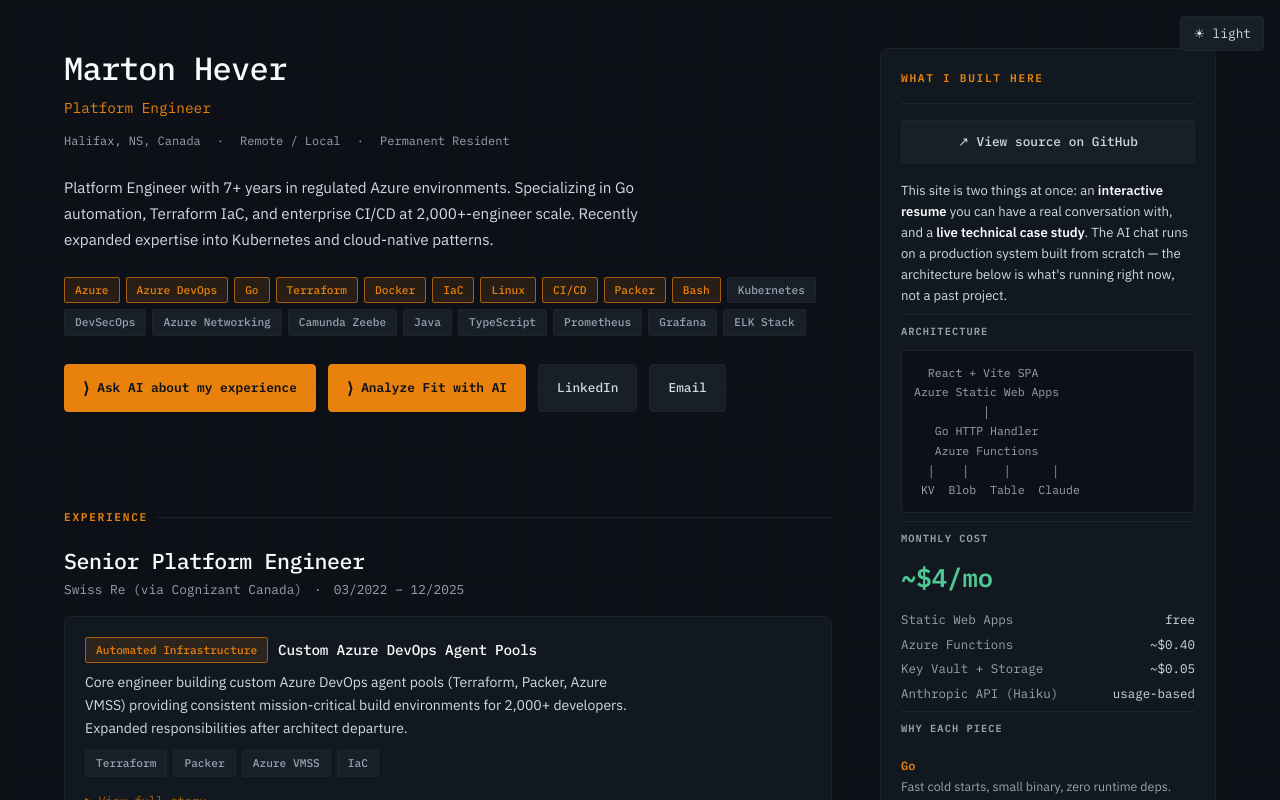
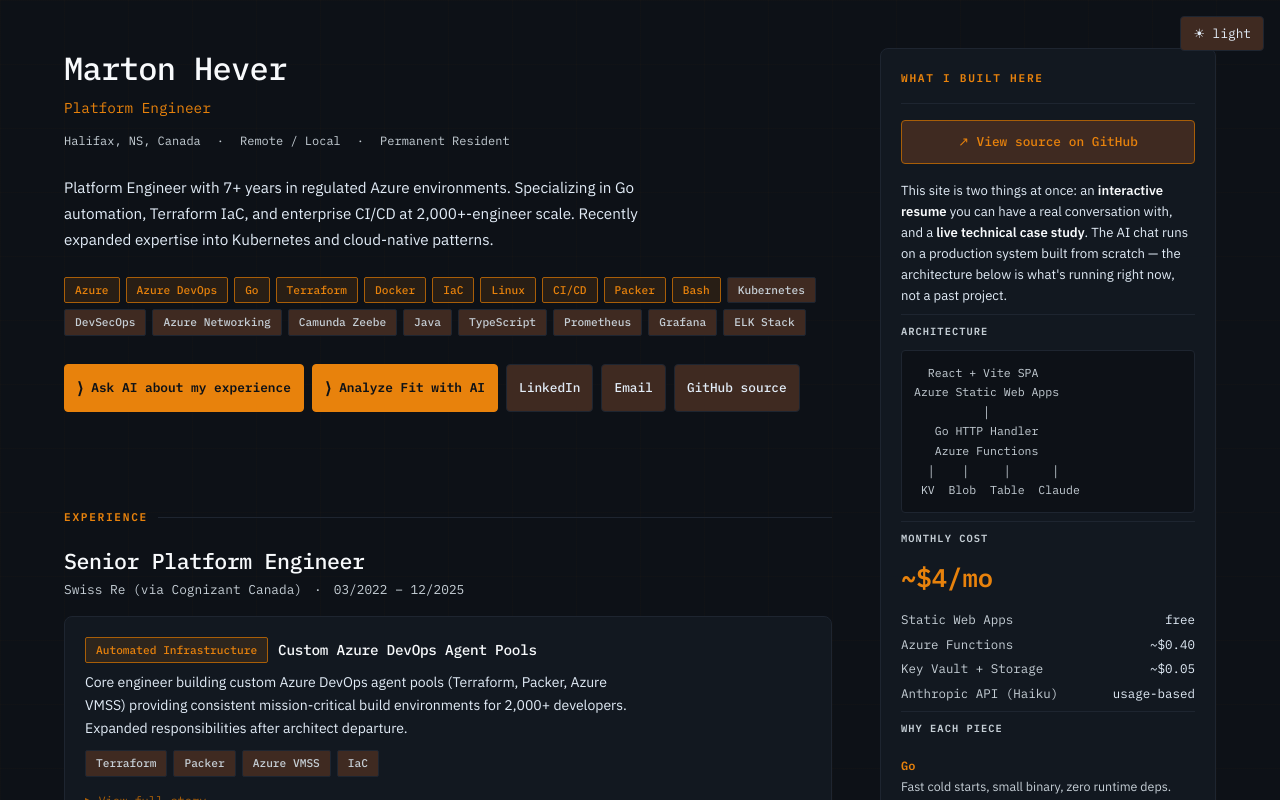
Before and after one commit to mhever/mhever.dev, a React (Vite) app in the folder frontend/: page / in a window 1280 px wide. Shown: the top 800 px of the page. Built offline with nearby package versions, Linux system fonts and the light colour scheme; the HTML template or start-up script is replaced by a standard one.

Commit message:
color theme tweaked to more readable

```diff
--- a/frontend/src/components/Hero.tsx
+++ b/frontend/src/components/Hero.tsx
@@ -53,7 +53,7 @@
       </div>
 
       {/* Actions */}
-      <div style={{ display: 'flex', gap: '12px', flexWrap: 'wrap' }}>
+      <div style={{ display: 'flex', gap: '8px', flexWrap: 'wrap' }}>
         <button className="btn btn-accent" onClick={onChatOpen}>
           <span style={{ fontSize: '1rem' }}>⟩</span>
           Ask AI about my experience
@@ -68,6 +68,9 @@
         <a className="btn" href={`mailto:${profile.email}`}>
           Email
         </a>
+        <a className="btn" href={profile.github} target="_blank" rel="noopener">
+          GitHub source
+        </a>
       </div>
     </section>
   )
--- a/frontend/src/components/WhatIBuiltHere.tsx
+++ b/frontend/src/components/WhatIBuiltHere.tsx
@@ -7,7 +7,7 @@
         href="https://github.com/mhever/mhever.dev"
         target="_blank"
         rel="noopener"
-        className="btn"
+        className="btn btn-ghost"
         style={{ width: '100%', justifyContent: 'center', marginBottom: '16px' }}
       >
         ↗ View source on GitHub
--- a/frontend/src/content.ts
+++ b/frontend/src/content.ts
@@ -7,6 +7,7 @@
   status: 'Permanent Resident',
   availability: 'Remote / Local',
   linkedin: 'https://www.linkedin.com/in/marton-hever/',
+  github: 'https://github.com/mhever',
   email: 'marton.hever@gmail.com',
   summary:
     'Platform Engineer with 7+ years in regulated Azure environments. ' +
--- a/frontend/src/index.css
+++ b/frontend/src/index.css
@@ -1,12 +1,12 @@
 :root {
   --bg-primary: #0d1117;
   --bg-secondary: #121820;
-  --bg-elevated: #181f28;
+  --bg-elevated: #3f2a21;
   --bg-hover: #1d2535;
 
   --text-primary: #f8fafc;
-  --text-secondary: #d0dae4;
-  --text-muted: #96a4b0;
+  --text-secondary: #e2ecf7;
+  --text-muted: #c6cfd6;
 
   --accent: #e8820c;
   --accent-dim: #a85e08;
@@ -182,7 +182,7 @@
   font-family: var(--font-mono);
   font-size: 0.8rem;
   font-weight: 500;
-  padding: 10px 18px;
+  padding: 10px 12px;
   border-radius: var(--radius-sm);
   border: 1px solid var(--border);
   background: var(--bg-elevated);
@@ -211,6 +211,17 @@
   background: #f09535;
   border-color: #f09535;
   color: #0d1117;
+}
+
+.btn-ghost {
+  border-color: var(--accent-dim);
+  color: var(--accent);
+}
+
+.btn-ghost:hover {
+  border-color: var(--accent);
+  background: var(--accent-glow);
+  color: var(--text-primary);
 }
 
 /* ───── Tags ───── */
@@ -703,7 +714,7 @@
   font-family: var(--font-mono);
   font-size: 1.6rem;
   font-weight: 600;
-  color: var(--success);
+  color: var(--accent);
   margin-bottom: 10px;
 }
 
```
